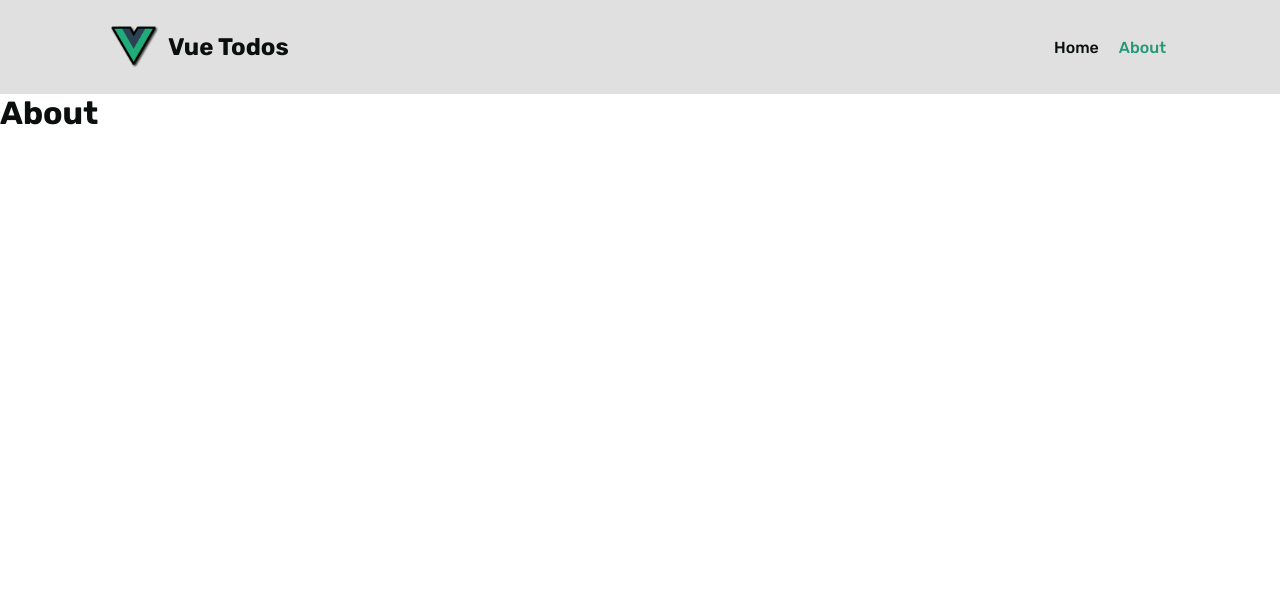
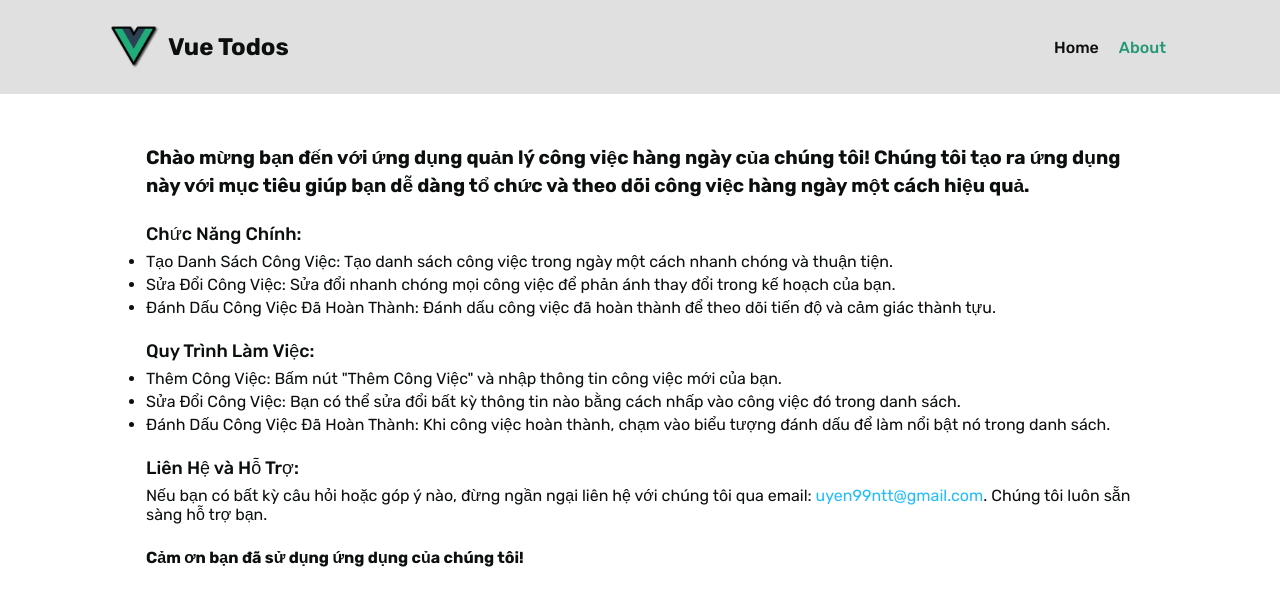
Before and after one commit to NguyenUyen-ReactJs2206/CRUD_Vue_TS, a Vue app in the folder Vue-Crud-Ts/: page /about in a window 1280 px wide. Shown: the top 606 px of the page. Built offline with nearby package versions, Linux system fonts and the light colour scheme.

Commit message:
Information for Abput

```diff
--- a/Vue-Crud-Ts/index.html
+++ b/Vue-Crud-Ts/index.html
@@ -1,10 +1,10 @@
-<!doctype html>
+<!DOCTYPE html>
 <html lang="en">
   <head>
     <meta charset="UTF-8" />
     <link rel="icon" type="image/svg+xml" href="/vite.svg" />
     <meta name="viewport" content="width=device-width, initial-scale=1.0" />
-    <title>Vite + Vue + TS</title>
+    <title>App Todo List</title>
   </head>
   <body>
     <div id="app"></div>
--- a/Vue-Crud-Ts/src/pages/About.vue
+++ b/Vue-Crud-Ts/src/pages/About.vue
@@ -1,3 +1,124 @@
 <template>
-  <h1>About</h1>
+  <div class="app-container">
+    <div class="app-welcome">
+      Chào mừng bạn đến với ứng dụng quản lý công việc hàng ngày của chúng tôi!
+      Chúng tôi tạo ra ứng dụng này với mục tiêu giúp bạn dễ dàng tổ chức và
+      theo dõi công việc hàng ngày một cách hiệu quả.
+    </div>
+
+    <div class="app-functionalities">
+      <div class="app-functionality-header">Chức Năng Chính:</div>
+      <ul class="app-functionality-list">
+        <li class="app-functionality-item">
+          Tạo Danh Sách Công Việc: Tạo danh sách công việc trong ngày một cách
+          nhanh chóng và thuận tiện.
+        </li>
+        <li class="app-functionality-item">
+          Sửa Đổi Công Việc: Sửa đổi nhanh chóng mọi công việc để phản ánh thay
+          đổi trong kế hoạch của bạn.
+        </li>
+        <li class="app-functionality-item">
+          Đánh Dấu Công Việc Đã Hoàn Thành: Đánh dấu công việc đã hoàn thành để
+          theo dõi tiến độ và cảm giác thành tựu.
+        </li>
+      </ul>
+    </div>
+
+    <div class="app-workflow">
+      <div class="app-workflow-header">Quy Trình Làm Việc:</div>
+      <ul class="app-workflow-list">
+        <li class="app-workflow-item">
+          Thêm Công Việc: Bấm nút "Thêm Công Việc" và nhập thông tin công việc
+          mới của bạn.
+        </li>
+        <li class="app-workflow-item">
+          Sửa Đổi Công Việc: Bạn có thể sửa đổi bất kỳ thông tin nào bằng cách
+          nhấp vào công việc đó trong danh sách.
+        </li>
+        <li class="app-workflow-item">
+          Đánh Dấu Công Việc Đã Hoàn Thành: Khi công việc hoàn thành, chạm vào
+          biểu tượng đánh dấu để làm nổi bật nó trong danh sách.
+        </li>
+      </ul>
+    </div>
+
+    <div class="app-contact-support">
+      <div class="app-contact-support-header">Liên Hệ và Hỗ Trợ:</div>
+      <p class="app-contact-support-text">
+        Nếu bạn có bất kỳ câu hỏi hoặc góp ý nào, đừng ngần ngại liên hệ với
+        chúng tôi qua email:
+        <span class="app-contact-support-email">uyen99ntt@gmail.com</span>.
+        Chúng tôi luôn sẵn sàng hỗ trợ bạn.
+      </p>
+    </div>
+
+    <div class="app-thank-you">
+      Cảm ơn bạn đã sử dụng ứng dụng của chúng tôi!
+    </div>
+  </div>
 </template>
+
+<style lang="scss">
+.app {
+  &-container {
+    max-width: 1000px;
+    margin: 0 auto;
+    padding: 30px 6px;
+  }
+
+  &-welcome {
+    margin: 20px 0;
+    font-size: larger;
+    font-weight: 600;
+    line-height: 28px;
+  }
+
+  &-functionalities {
+    margin: 20px 0;
+  }
+
+  &-functionality {
+    &-header {
+      font-size: large;
+      font-weight: 500;
+      line-height: 28px;
+    }
+
+    &-item {
+      margin: 4px 0;
+    }
+  }
+  &-workflow {
+    margin: 20px 0;
+
+    &-header {
+      font-size: large;
+      font-weight: 500;
+      line-height: 28px;
+    }
+
+    &-item {
+      margin: 4px 0;
+    }
+  }
+  &-contact-support {
+    &-header {
+      font-size: large;
+      font-weight: 500;
+      line-height: 28px;
+    }
+    &-text {
+      margin: 4px 0;
+    }
+    &-email {
+      color: rgb(33, 189, 251);
+    }
+  }
+  &-thank-you {
+    margin: 20px 0;
+    font-size: largre;
+    font-weight: 600;
+    line-height: 28px;
+  }
+}
+</style>
```
